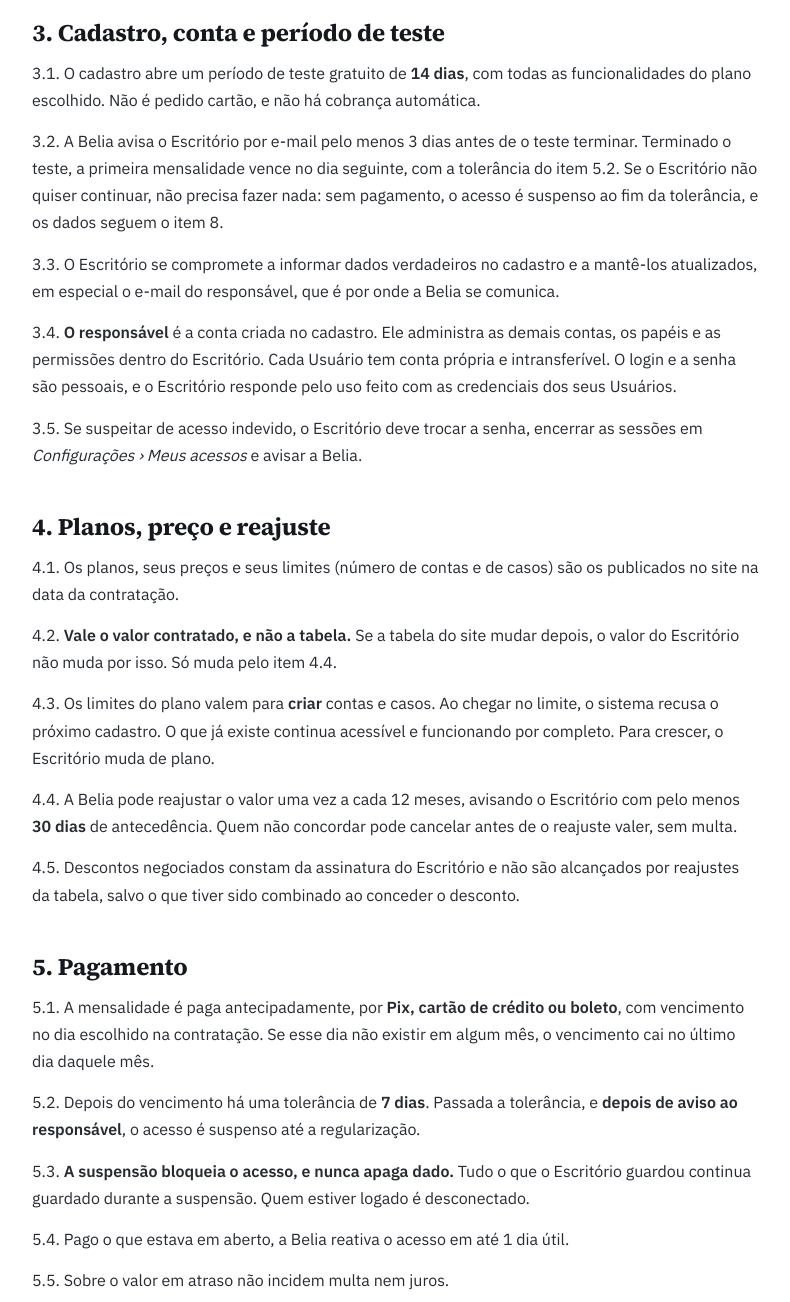
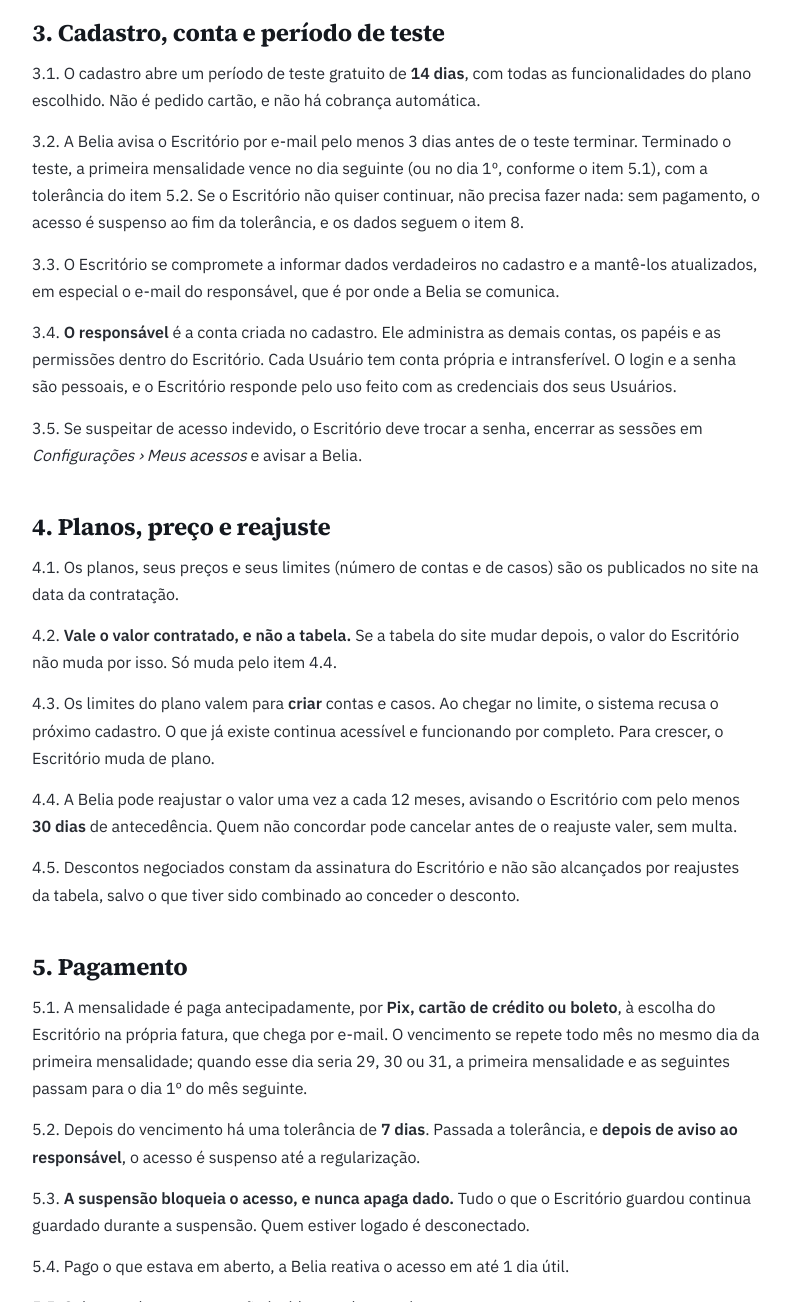
Before and after one commit to yosefitamar/belia_site, a plain HTML site: page mishpat/termos/index.html in a window 1280 px wide. Shown: the part 1140-2442 px from the top of the page, without its empty margins (244-1034 px from the left). Drawn offline with Linux system fonts and the light colour scheme.

Commit message:
docs(termos): a mensalidade se paga na fatura, e o vencimento repete o dia da primeira
A cláusula 5.1 falava em dia escolhido na contratação e em vencimento no
último dia dos meses curtos. O vencimento é o dia seguinte ao fim do teste,
repetido todo mês, e o que cairia em 29, 30 ou 31 vai para o dia 1º.

```diff
--- a/mishpat/termos/index.html
+++ b/mishpat/termos/index.html
@@ -90,7 +90,7 @@
 <p>2.3. A Belia pode melhorar, alterar ou retirar funcionalidades. Se retirar uma funcionalidade essencial contratada, avisa com pelo menos 30 dias de antecedência, e o Escritório pode cancelar sem nenhum custo.</p>
 <h2 id="3-cadastro-conta-e-perodo-de-teste">3. Cadastro, conta e período de teste</h2>
 <p>3.1. O cadastro abre um período de teste gratuito de <strong>14 dias</strong>, com todas as funcionalidades do plano escolhido. Não é pedido cartão, e não há cobrança automática.</p>
-<p>3.2. A Belia avisa o Escritório por e-mail pelo menos 3 dias antes de o teste terminar. Terminado o teste, a primeira mensalidade vence no dia seguinte, com a tolerância do item 5.2. Se o Escritório não quiser continuar, não precisa fazer nada: sem pagamento, o acesso é suspenso ao fim da tolerância, e os dados seguem o item 8.</p>
+<p>3.2. A Belia avisa o Escritório por e-mail pelo menos 3 dias antes de o teste terminar. Terminado o teste, a primeira mensalidade vence no dia seguinte (ou no dia 1º, conforme o item 5.1), com a tolerância do item 5.2. Se o Escritório não quiser continuar, não precisa fazer nada: sem pagamento, o acesso é suspenso ao fim da tolerância, e os dados seguem o item 8.</p>
 <p>3.3. O Escritório se compromete a informar dados verdadeiros no cadastro e a mantê-los atualizados, em especial o e-mail do responsável, que é por onde a Belia se comunica.</p>
 <p>3.4. <strong>O responsável</strong> é a conta criada no cadastro. Ele administra as demais contas, os papéis e as permissões dentro do Escritório. Cada Usuário tem conta própria e intransferível. O login e a senha são pessoais, e o Escritório responde pelo uso feito com as credenciais dos seus Usuários.</p>
 <p>3.5. Se suspeitar de acesso indevido, o Escritório deve trocar a senha, encerrar as sessões em <em>Configurações › Meus acessos</em> e avisar a Belia.</p>
@@ -101,7 +101,7 @@
 <p>4.4. A Belia pode reajustar o valor uma vez a cada 12 meses, avisando o Escritório com pelo menos <strong>30 dias</strong> de antecedência. Quem não concordar pode cancelar antes de o reajuste valer, sem multa.</p>
 <p>4.5. Descontos negociados constam da assinatura do Escritório e não são alcançados por reajustes da tabela, salvo o que tiver sido combinado ao conceder o desconto.</p>
 <h2 id="5-pagamento">5. Pagamento</h2>
-<p>5.1. A mensalidade é paga antecipadamente, por <strong>Pix, cartão de crédito ou boleto</strong>, com vencimento no dia escolhido na contratação. Se esse dia não existir em algum mês, o vencimento cai no último dia daquele mês.</p>
+<p>5.1. A mensalidade é paga antecipadamente, por <strong>Pix, cartão de crédito ou boleto</strong>, à escolha do Escritório na própria fatura, que chega por e-mail. O vencimento se repete todo mês no mesmo dia da primeira mensalidade; quando esse dia seria 29, 30 ou 31, a primeira mensalidade e as seguintes passam para o dia 1º do mês seguinte.</p>
 <p>5.2. Depois do vencimento há uma tolerância de <strong>7 dias</strong>. Passada a tolerância, e <strong>depois de aviso ao responsável</strong>, o acesso é suspenso até a regularização.</p>
 <p>5.3. <strong>A suspensão bloqueia o acesso, e nunca apaga dado.</strong> Tudo o que o Escritório guardou continua guardado durante a suspensão. Quem estiver logado é desconectado.</p>
 <p>5.4. Pago o que estava em aberto, a Belia reativa o acesso em até 1 dia útil.</p>
```
